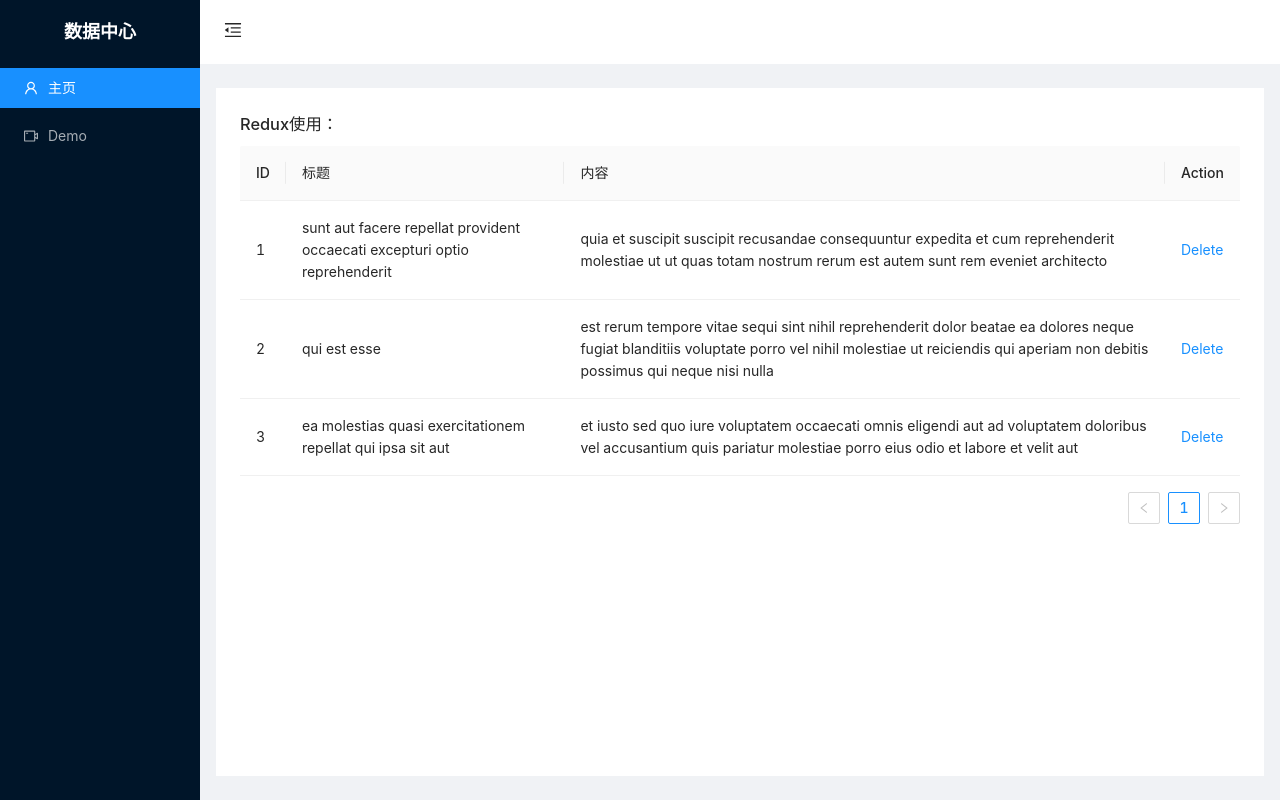
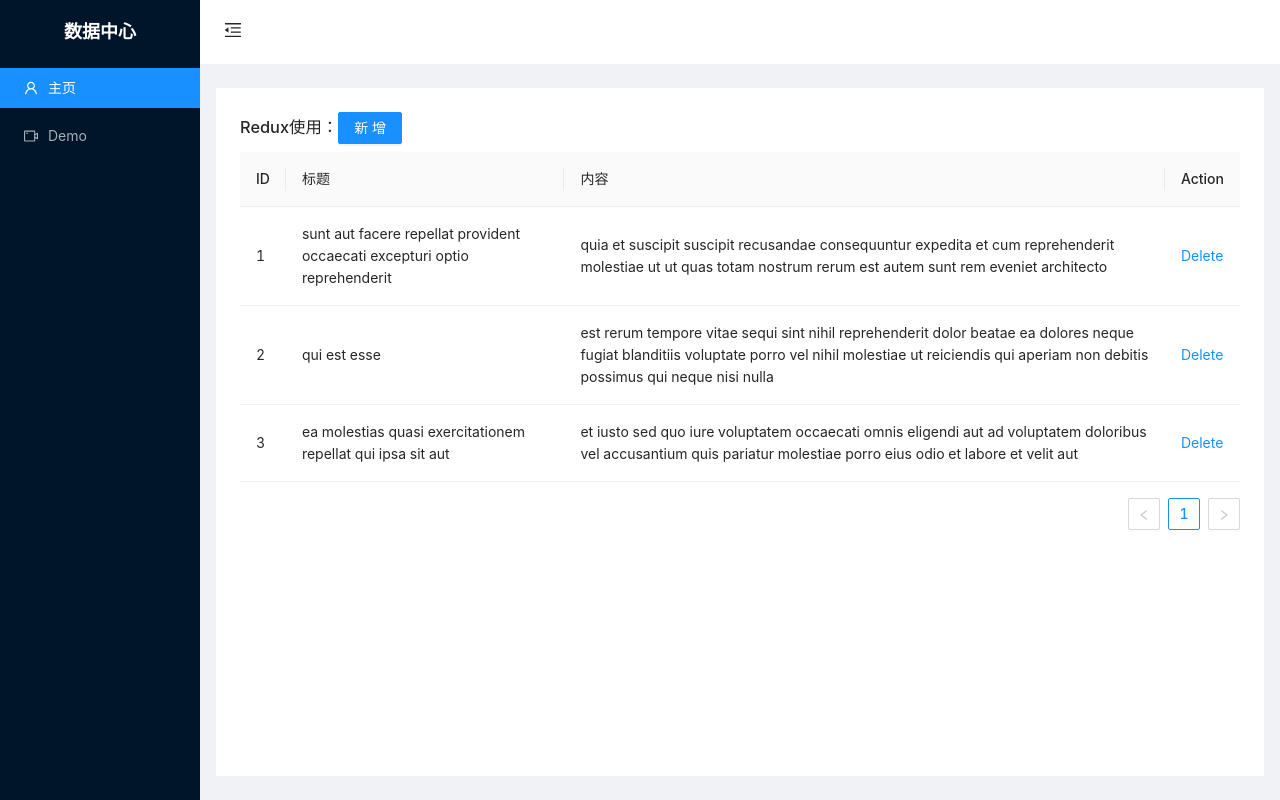
Before and after one commit to guitao/react-antd-ts-demo, a React (Create React App) app: page /demo in a window 1280 px wide. Built offline with nearby package versions, Linux system fonts and the light colour scheme.

Commit message:
使用redux实现新增功能

```diff
--- a/src/pages/demo/index.tsx
+++ b/src/pages/demo/index.tsx
@@ -1,8 +1,9 @@
 import React, { Component } from 'react'
 import { connect } from 'react-redux'
-import { Table } from 'antd'
+import { Table, Button } from 'antd'
 import {
-    DELETE_ROW
+    DELETE_ROW,
+    ADD_TO_CART
 } from '../../actions/cart-actions';
 
 
@@ -42,10 +43,22 @@ const Demo = (props: any) => {
         props.deletePost(id)
     }
 
+    const addRow = () => {
+        let tempObj: {userId: number, id: number, title: string, body: string} = {
+            userId: 10001,
+            id: Math.floor(Math.random()*100 + 1),
+            title: 'add-test',
+            body: '111111111111111111111111111111111111111111'
+        }
+        props.addPost(tempObj)
+    }
+
     return (
         <div>
             {console.log("===props=====", props)}
-            <h3>Redux使用：</h3>
+            <h3>Redux使用：
+                <Button onClick={() => addRow()} type='primary'>新增</Button>
+            </h3>
             <Table dataSource={props.posts} columns={columns} />
         </div>
     )
@@ -59,7 +72,8 @@ const mapStateToProps = (state: any) => {
 
 const mapDispatchToProps = (dispatch: any) => {
     return {
-        deletePost: (id: number) => dispatch({ type: DELETE_ROW, id: id })
+        deletePost: (id: number) => dispatch({ type: DELETE_ROW, id: id }),
+        addPost: (payload: {userId: number, id: number, title: string, body: string}) => dispatch({ type: ADD_TO_CART, payload})
     }
 }
 
--- a/src/reducers/cart-reducer.ts
+++ b/src/reducers/cart-reducer.ts
@@ -41,9 +41,10 @@ const initialState = {
 export default function (state = initialState, action: any) {
     switch (action.type) {
         case ADD_TO_CART: {
+            console.log(action)
             return {
                 ...state,
-                cart: [...state.cart, action.payload]
+                posts: [...state.posts, action.payload]
             }
         }
 
```
